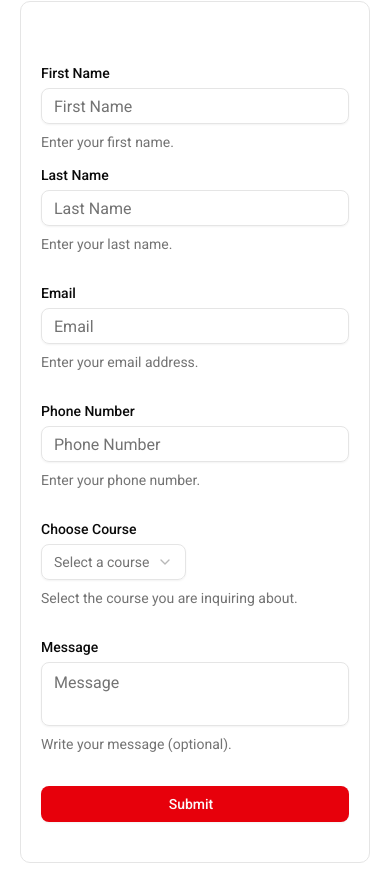
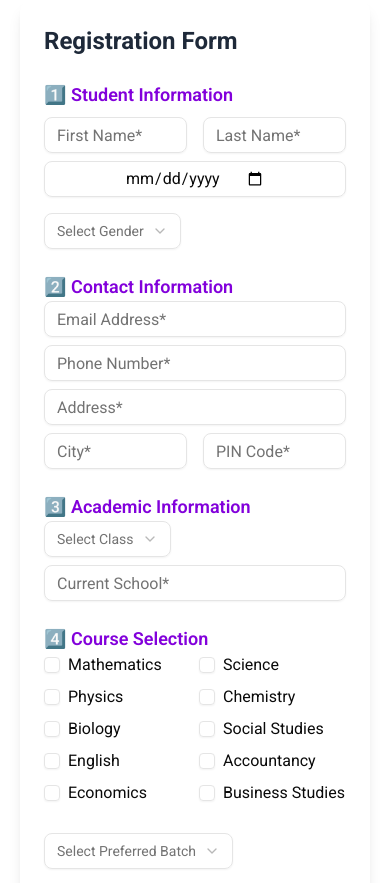
Before and after one commit to pranay03bhoir/kcc-classes-website-SMS-, a Next.js app in the folder frontend/: page /aboutus in a window 390 px wide. Shown: the part 7861-8744 px from the top of the page. Built offline with nearby package versions, Linux system fonts and the light colour scheme.

Commit message:
Refactor GetInTouchForm to RegistrationForm with enhanced fields and validation

```diff
--- a/frontend/src/components/FormComponent/GetInTouchForm.jsx
+++ b/frontend/src/components/FormComponent/GetInTouchForm.jsx
@@ -1,20 +1,9 @@
 "use client";
+
 import { useState } from "react";
-import { ToastContainer, toast } from "react-toastify";
-import { useForm } from "react-hook-form";
-import { zodResolver } from "@hookform/resolvers/zod";
-import * as z from "zod";
 import { Button } from "@/components/ui/button";
-import {
-  Form,
-  FormControl,
-  FormDescription,
-  FormField,
-  FormItem,
-  FormLabel,
-  FormMessage,
-} from "@/components/ui/form";
 import { Input } from "@/components/ui/input";
+import { Checkbox } from "@/components/ui/checkbox";
 import {
   Select,
   SelectContent,
@@ -24,189 +13,250 @@ import {
 } from "@/components/ui/select";
 import { Textarea } from "@/components/ui/textarea";
 
-// Define validation schema using meaningful names
-const formSchema = z.object({
-  firstName: z.string().min(1, "First name is required"),
-  lastName: z.string().min(1, "Last name is required"),
-  email: z.string().email("Invalid email format"),
-  phone: z.string().min(10, "Phone number must be at least 10 digits"),
-  course: z.string().min(1, "Please select a course"),
-  message: z.string().optional(),
+const RegistrationForm = () => {
+  const [formData, setFormData] = useState({
+    firstName: "",
+    lastName: "",
+    dob: "",
+    gender: "",
+    email: "",
+    phone: "",
+    address: "",
+    city: "",
+    pin: "",
+    currentClass: "",
+    school: "",
+    subjects: [],
+    batch: "",
+    additionalInfo: "",
+    agree: false,
   });
 
-const GetInTouchForm = () => {
-  const form = useForm({
-    resolver: zodResolver(formSchema),
-    defaultValues: {
-      firstName: "",
-      lastName: "",
-      email: "",
-      phone: "",
-      course: "",
-      message: "",
-    },
+  const handleChange = (e) => {
+    const { name, value, type, checked } = e.target;
+    setFormData((prev) => {
+      if (type === "checkbox" && name === "subjects") {
+        return {
+          ...prev,
+          subjects: checked
+            ? [...prev.subjects, value]
+            : prev.subjects.filter((subj) => subj !== value),
+        };
+      }
+      return { ...prev, [name]: type === "checkbox" ? checked : value };
     });
+  };
 
-  function onSubmit(values) {
-    console.log("Form submitted with values:", values);
-    toast.success("Form submitted successfully!");
-
-    toast(() => (
-      <pre className="mt-2 w-[340px] rounded-md bg-slate-950 p-4 text-white">
-        {JSON.stringify(values, null, 2)}
-      </pre>
-    ));
-  }
+  const handleSubmit = (e) => {
+    e.preventDefault();
+    console.log("Form submitted:", formData);
+  };
 
   return (
-    <Form {...form}>
     <form
-        onSubmit={form.handleSubmit(onSubmit)}
-        className="space-y-8 max-w-3xl mx-auto py-10 px-5 md:px-14 pt-16 border rounded-lg"
+      onSubmit={handleSubmit}
+      className="max-w-xl mx-auto bg-white p-6 rounded-lg shadow-lg space-y-6"
     >
-        <div className="grid md:grid-cols-12 gap-4">
-          {/* First Name */}
-          <div className="col-span-6">
-            <FormField
-              control={form.control}
+      <h2 className="text-2xl font-bold text-gray-800">Registration Form</h2>
+
+      {/* Student Information */}
+      <div>
+        <h3 className="text-lg font-semibold text-purple-700">
+          1️⃣ Student Information
+        </h3>
+        <div className="grid grid-cols-2 gap-4 mt-2">
+          <Input
             name="firstName"
-              render={({ field }) => (
-                <FormItem>
-                  <FormLabel>First Name</FormLabel>
-                  <FormControl>
-                    <Input placeholder="First Name" type="text" {...field} />
-                  </FormControl>
-                  <FormDescription>Enter your first name.</FormDescription>
-                  <FormMessage />
-                </FormItem>
-              )}
+            placeholder="First Name*"
+            onChange={handleChange}
+          />
+          <Input
+            name="lastName"
+            placeholder="Last Name*"
+            onChange={handleChange}
           />
         </div>
+        <div className="grid md:grid-cols-2 gap-4 mt-2">
+          <Input
+            type="date"
+            name="dob"
+            placeholder="Date of birth"
+            onChange={handleChange}
+            className={`flex justify-center items-center md:justify-start`}
+          />
+          <Select
+            name="gender"
+            onValueChange={(value) =>
+              setFormData({ ...formData, gender: value })
+            }
+          >
+            <SelectTrigger>
+              <SelectValue placeholder="Select Gender" />
+            </SelectTrigger>
+            <SelectContent>
+              <SelectItem value="Male">Male</SelectItem>
+              <SelectItem value="Female">Female</SelectItem>
+            </SelectContent>
+          </Select>
+        </div>
+      </div>
 
-          {/* Last Name */}
-          <div className="col-span-6">
-            <FormField
-              control={form.control}
-              name="lastName"
-              render={({ field }) => (
-                <FormItem>
-                  <FormLabel>Last Name</FormLabel>
-                  <FormControl>
-                    <Input placeholder="Last Name" type="text" {...field} />
-                  </FormControl>
-                  <FormDescription>Enter your last name.</FormDescription>
-                  <FormMessage />
-                </FormItem>
-              )}
+      {/* Contact Information */}
+      <div>
+        <h3 className="text-lg font-semibold text-purple-700">
+          2️⃣ Contact Information
+        </h3>
+        <Input
+          type="email"
+          name="email"
+          placeholder="Email Address*"
+          onChange={handleChange}
+        />
+        <Input
+          type="tel"
+          name="phone"
+          placeholder="Phone Number*"
+          className="mt-2"
+          onChange={handleChange}
+        />
+        <Input
+          type="text"
+          name="address"
+          placeholder="Address*"
+          className="mt-2"
+          onChange={handleChange}
+        />
+        <div className="grid grid-cols-2 gap-4 mt-2">
+          <Input
+            type="text"
+            name="city"
+            placeholder="City*"
+            onChange={handleChange}
+          />
+          <Input
+            type="text"
+            name="pin"
+            placeholder="PIN Code*"
+            onChange={handleChange}
           />
         </div>
       </div>
 
-        {/* Email */}
-        <FormField
-          control={form.control}
-          name="email"
-          render={({ field }) => (
-            <FormItem>
-              <FormLabel>Email</FormLabel>
-              <FormControl>
-                <Input placeholder="Email" type="email" {...field} />
-              </FormControl>
-              <FormDescription>Enter your email address.</FormDescription>
-              <FormMessage />
-            </FormItem>
-          )}
+      {/* Academic Information */}
+      <div>
+        <h3 className="text-lg font-semibold text-purple-700">
+          3️⃣ Academic Information
+        </h3>
+        <Select
+          name="currentClass"
+          onValueChange={(value) =>
+            setFormData({ ...formData, currentClass: value })
+          }
+        >
+          <SelectTrigger>
+            <SelectValue placeholder="Select Class" />
+          </SelectTrigger>
+          <SelectContent>
+            {Array.from({ length: 8 }, (_, i) => i + 5).map((cls) => (
+              <SelectItem
+                key={cls}
+                value={`Class ${cls}`}
+              >{`Class ${cls}`}</SelectItem>
+            ))}
+          </SelectContent>
+        </Select>
+        <Input
+          type="text"
+          name="school"
+          placeholder="Current School*"
+          className="mt-2"
+          onChange={handleChange}
         />
-
-        {/* Phone Number */}
-        <FormField
-          control={form.control}
-          name="phone"
-          render={({ field }) => (
-            <FormItem>
-              <FormLabel>Phone Number</FormLabel>
-              <FormControl>
-                <Input placeholder="Phone Number" type="number" {...field} />
-              </FormControl>
-              <FormDescription>Enter your phone number.</FormDescription>
-              <FormMessage />
-            </FormItem>
-          )}
-        />
+      </div>
 
       {/* Course Selection */}
-        <FormField
-          control={form.control}
-          name="course"
-          render={({ field }) => (
-            <FormItem>
-              <FormLabel>Choose Course</FormLabel>
-              <Select onValueChange={field.onChange} defaultValue={field.value}>
-                <FormControl>
+      <div>
+        <h3 className="text-lg font-semibold text-purple-700">
+          4️⃣ Course Selection
+        </h3>
+        <div className="grid grid-cols-2 gap-2">
+          {[
+            "Mathematics",
+            "Science",
+            "Physics",
+            "Chemistry",
+            "Biology",
+            "Social Studies",
+            "English",
+            "Accountancy",
+            "Economics",
+            "Business Studies",
+          ].map((subject) => (
+            <label key={subject} className="flex items-center">
+              <Checkbox
+                name="subjects"
+                value={subject}
+                className="mr-2"
+                onChange={handleChange}
+              />{" "}
+              {subject}
+            </label>
+          ))}
+        </div>
+        <div className={`pt-7`}>
+          <Select
+            name="batch"
+            className="mt-10 "
+            onValueChange={(value) =>
+              setFormData({ ...formData, batch: value })
+            }
+          >
             <SelectTrigger>
-                    <SelectValue placeholder="Select a course" />
+              <SelectValue placeholder="Select Preferred Batch" />
             </SelectTrigger>
-                </FormControl>
             <SelectContent>
-                  <SelectItem value="Class 5">Class 5</SelectItem>
-                  <SelectItem value="Class 6">Class 6</SelectItem>
-                  <SelectItem value="Class 7">Class 7</SelectItem>
-                  <SelectItem value="Class 8">Class 8</SelectItem>
-                  <SelectItem value="Class 9">Class 9</SelectItem>
-                  <SelectItem value="Class 10">Class 10</SelectItem>
-                  <SelectItem value="Class 11 Commerce">
-                    Class 11 Commerce
-                  </SelectItem>
-                  <SelectItem value="Class 11 Science">
-                    Class 11 Science
-                  </SelectItem>
-                  <SelectItem value="Class 12 Commerce">
-                    Class 12 Commerce
-                  </SelectItem>
-                  <SelectItem value="Class 12 Science">
-                    Class 12 Science
-                  </SelectItem>
+              <SelectItem value="Morning">Morning</SelectItem>
+              <SelectItem value="Afternoon">Afternoon</SelectItem>
+              <SelectItem value="Evening">Evening</SelectItem>
             </SelectContent>
           </Select>
-              <FormDescription>
-                Select the course you are inquiring about.
-              </FormDescription>
-              <FormMessage />
-            </FormItem>
-          )}
+        </div>
+      </div>
+
+      {/* Additional Information */}
+      <div>
+        <h3 className="text-lg font-semibold text-purple-700">
+          5️⃣ Additional Information
+        </h3>
+        <Textarea
+          name="additionalInfo"
+          placeholder="Any specific requirements or queries?"
+          className="mt-2"
+          onChange={handleChange}
         />
+      </div>
 
-        {/* Message */}
-        <FormField
-          control={form.control}
-          name="message"
-          render={({ field }) => (
-            <FormItem>
-              <FormLabel>Message</FormLabel>
-              <FormControl>
-                <Textarea
-                  placeholder="Message"
-                  className="resize-none"
-                  {...field}
-                />
-              </FormControl>
-              <FormDescription>Write your message (optional).</FormDescription>
-              <FormMessage />
-            </FormItem>
-          )}
-        />
+      {/* Terms and Submit */}
+      <div className="flex items-center">
+        <Checkbox name="agree" onChange={handleChange} className="mr-2" />
+        <span>
+          I agree to the{" "}
+          <a href="#" className="text-blue-600 underline">
+            Terms and Conditions
+          </a>{" "}
+          and{" "}
+          <a href="#" className="text-blue-600 underline">
+            Privacy Policy
+          </a>
+          *
+        </span>
+      </div>
 
-        {/* Submit Button */}
-        <Button
-          type={`submit`}
-          className={`w-full cursor-pointer bg-red-600 hover:bg-red-900`}
-        >
-          Submit
-          <ToastContainer />
+      <Button className="w-full bg-red-600 text-white py-2 rounded-lg hover:bg-red-700 transition">
+        Submit Registration →
       </Button>
     </form>
-    </Form>
   );
 };
 
-export default GetInTouchForm;
+export default RegistrationForm;
```
Lines whose indentation alone changed are shown as unchanged.
